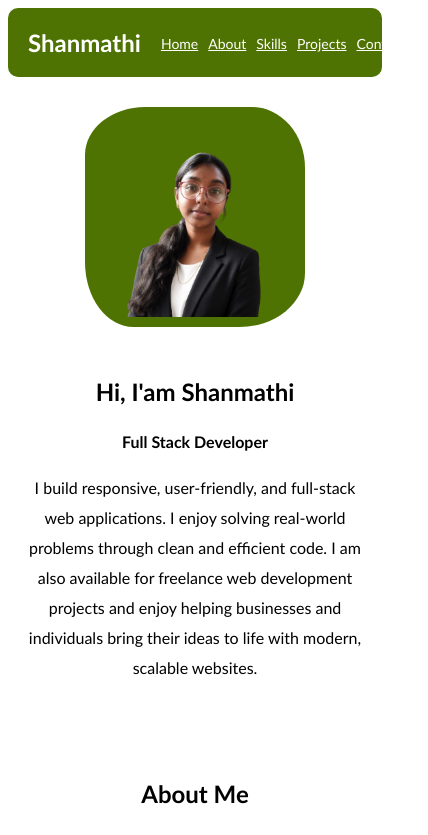
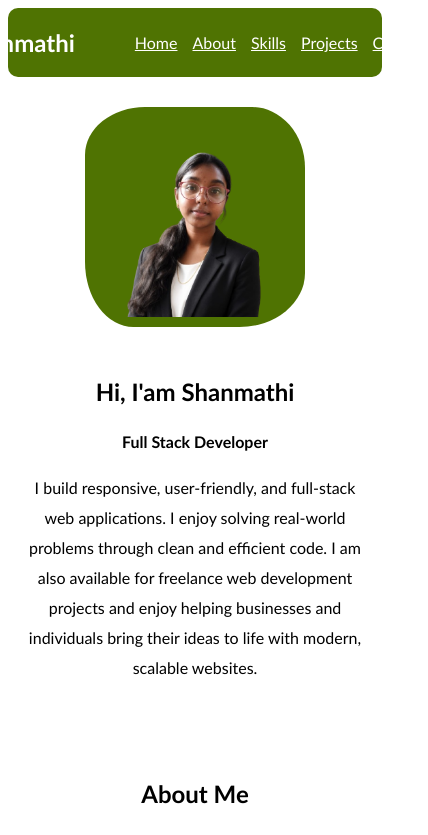
Before and after one commit to shanmathi180/portfolio, a React (Vite) app: page / in a window 390 px wide. Shown: the top 835 px of the page, 428 px wide, since content can reach past the window. Built offline with nearby package versions, Linux system fonts and the light colour scheme.

Commit message:
Update Navbar.css

```diff
--- a/src/styles/Navbar.css
+++ b/src/styles/Navbar.css
@@ -24,21 +24,10 @@ a {
     font-family: 'Gill Sans', 'Gill Sans MT', Calibri, 'Trebuchet MS', sans-serif;
 }
 @media (max-width: 768px) {
-  nav {
-    gap: 20px;
-    padding: 0 20px;
-    justify-content: space-between;
-    width: 100%;
-    box-sizing: border-box;
-  }
-
-  ul {
-    gap: 10px;
-    padding: 0;
-    margin: 0;
-  }
-
-  nav a {
-    font-size: 14px;
-  }
+    nav {
+        gap: 20px;
+        padding: 0 15px;
+        width: 100%;
+        box-sizing: border-box;
+    }
 }
```
